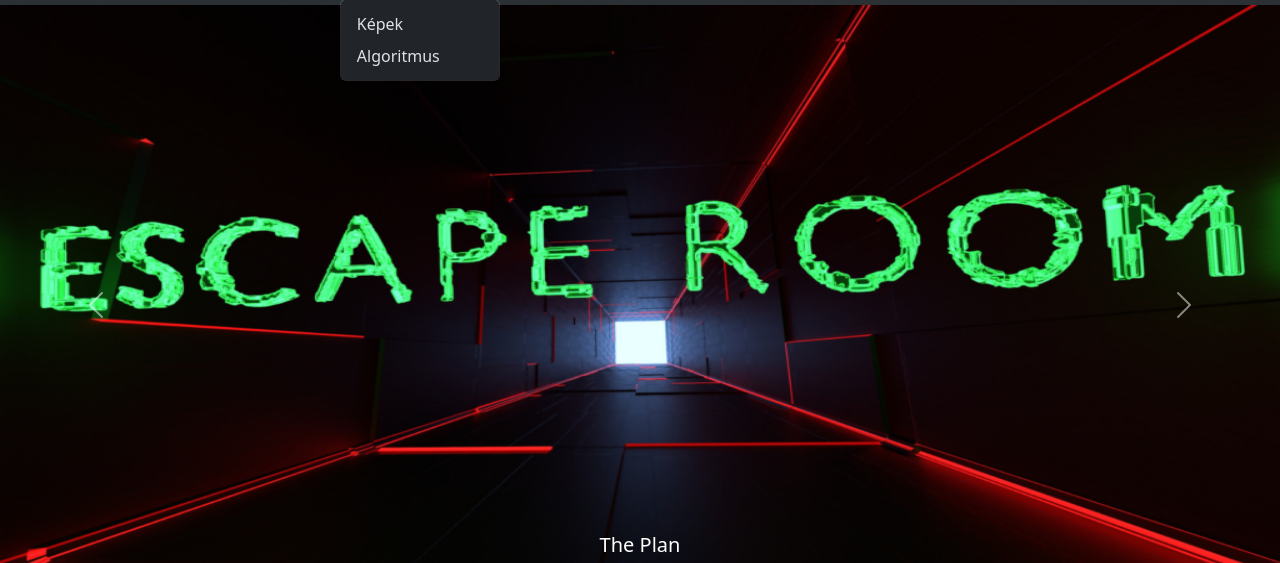
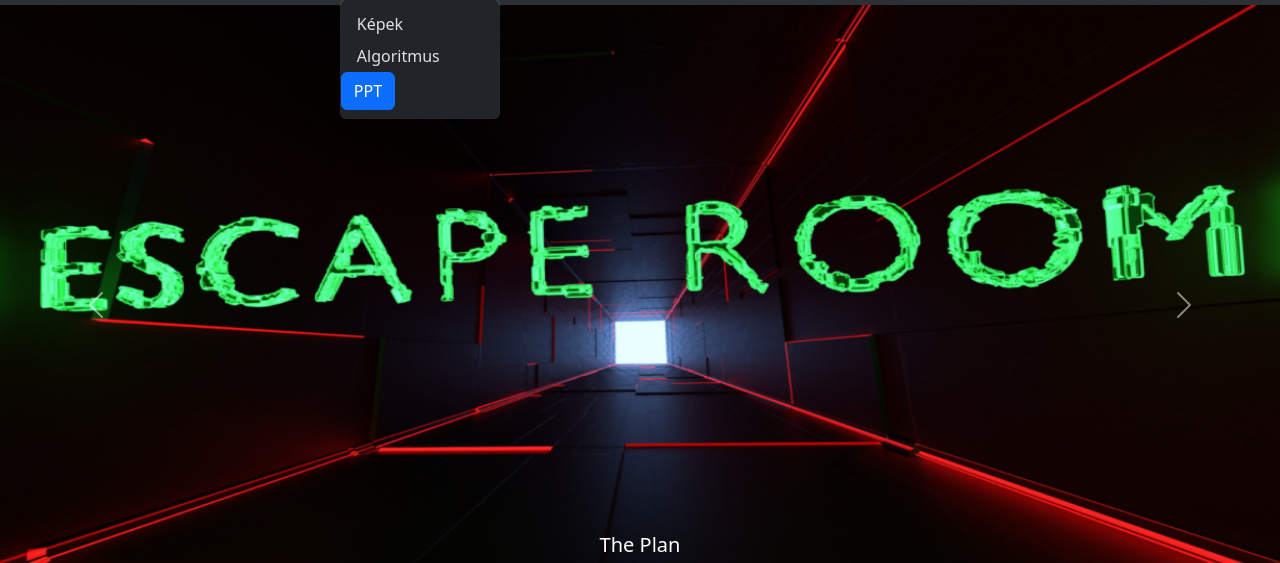
Before and after one commit to PrimePaladin/Aszfaltos-Jatek, a plain HTML site: page Aszfalt Játék Frissitve/test.html in a window 1280 px wide. Both pictures are taken after a click on the button "Links". Shown: the part 51-614 px from the top of the page. Drawn offline with nearby package versions, Linux system fonts and the light colour scheme.

Commit message:
Update test.html

```diff
--- a/Aszfalt Játék Frissitve/test.html
+++ b/Aszfalt Játék Frissitve/test.html
@@ -35,6 +35,7 @@
                 <ul class="dropdown-menu">
                   <li><a class="dropdown-item" href="Képek.html">Képek</a></li>
                   <li><a class="dropdown-item" href="algoritmus.html">Algoritmus</a></li>
+                    <a class="btn btn-primary" href="https://bethleng.sharepoint.com/:p:/r/sites/Aszfalttlet/Megosztott%20dokumentumok/J%C3%A1t%C3%A9k%20%C3%A9s%20dolgok.pptx?d=wcda56121ecd34285976ed512a4611bdc&csf=1&web=1&e=2IsKZt" role="button">PPT</a>
                 </ul>
               </li>
             </ul>
```
